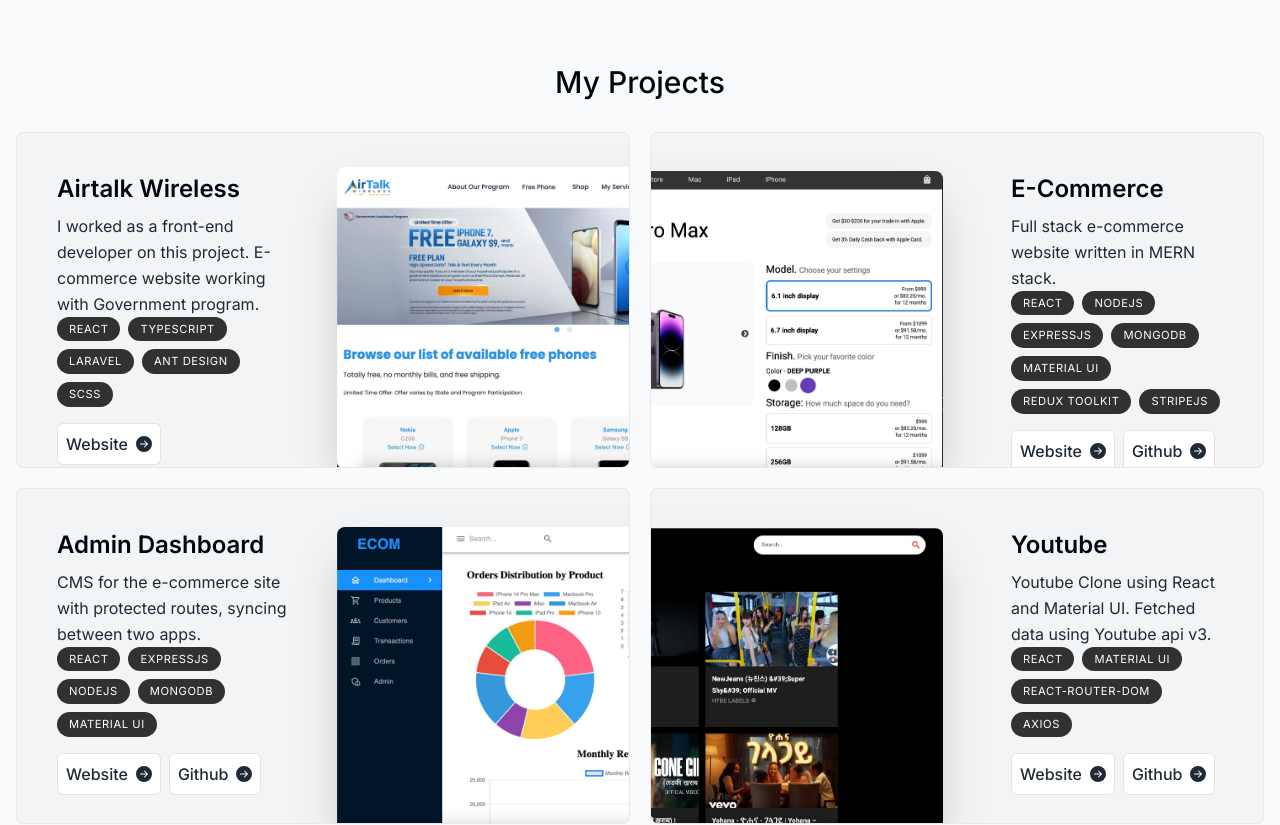
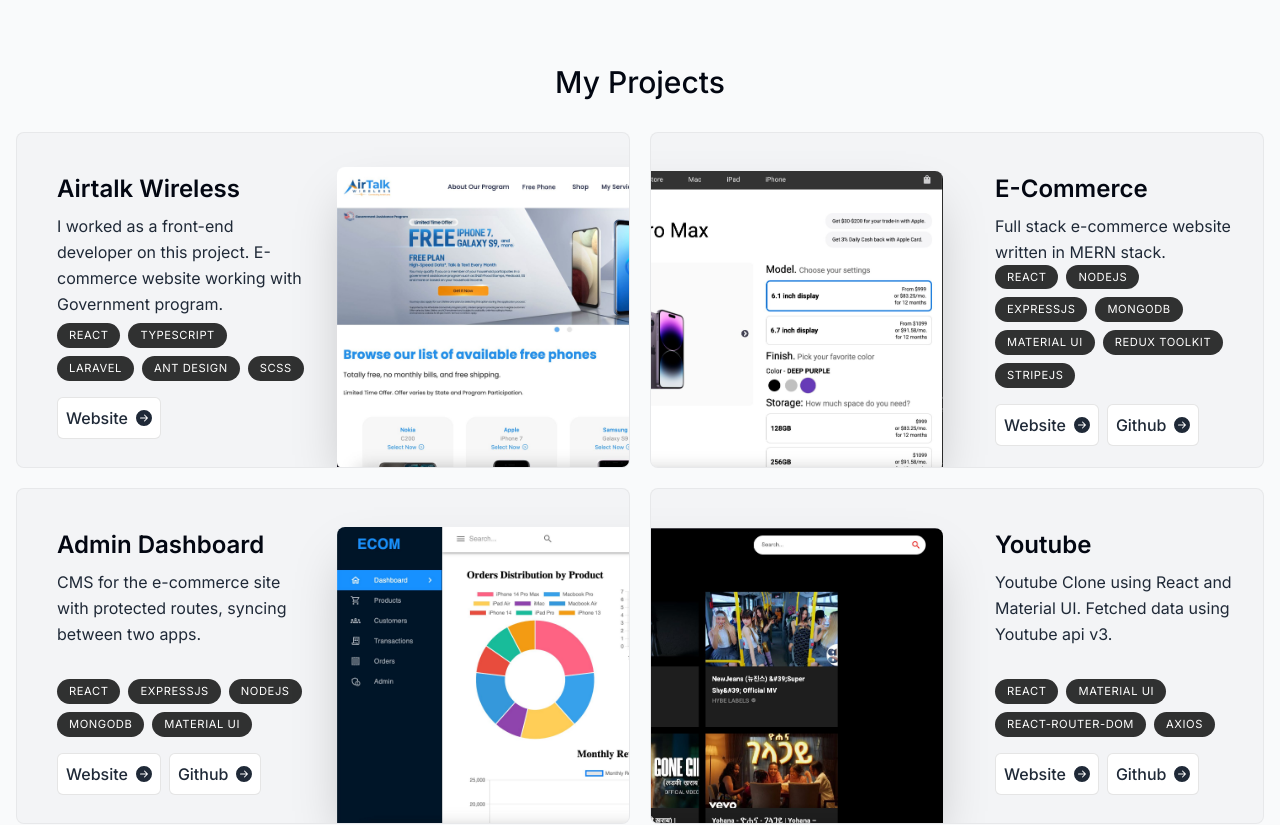
Before and after one commit to quangnphan/next-portfolio, a Next.js app: page / in a window 1280 px wide. Shown: the part 1020-1845 px from the top of the page. Built offline with nearby package versions, Linux system fonts and the light colour scheme; no server answers.

Commit message:
fix padding for projects

```diff
--- a/components/project.tsx
+++ b/components/project.tsx
@@ -31,9 +31,9 @@ export default function Project({
         scale: scaleProgess,
         opacity: opacityProgess,
       }}
-      className="group mb-3 sm:mb-8 last:mb-0"
+      className="last:mb-0"
     >
-      <section className="bg-gray-100 max-w-[40rem] border border-black/5 rounded-lg overflow-hidden sm:pr-8 relative sm:h-[21rem] hover:bg-gray-200 transition sm:group-even:pl-8 dark:text-white dark:bg-white/10 dark:hover:bg-white/20">
+      <section className="bg-gray-100 max-w-[40rem] border border-black/5 rounded-lg overflow-hidden sm:pr-4 relative sm:h-[21rem] hover:bg-gray-200 transition sm:group-even:pl-4 dark:text-white dark:bg-white/10 dark:hover:bg-white/20">
         <Image
           src={imageUrl}
           alt="Project I worked on"
```
